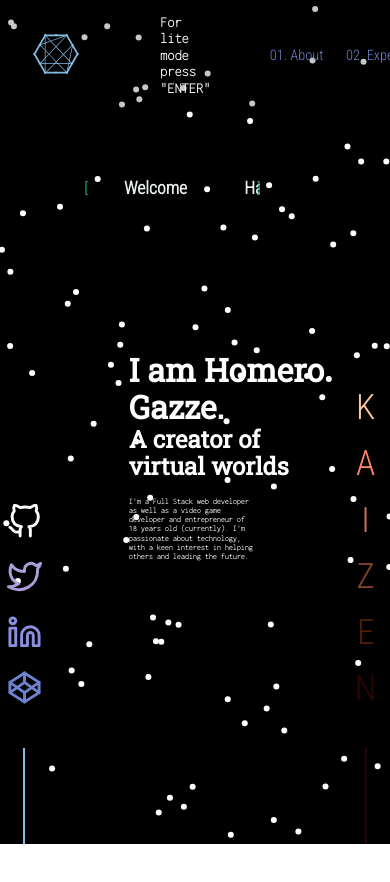
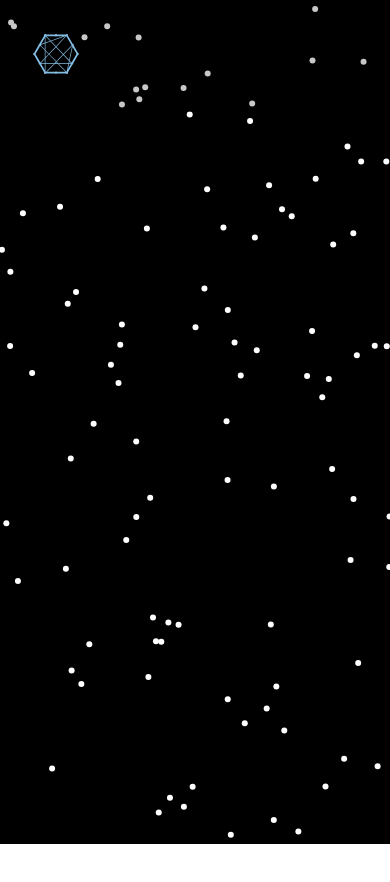
Before and after one commit to ChampiMagic/Portfolio, a React (Vite) app: page / in a window 390 px wide. Shown: the top 882 px of the page. After the commit the page ends 844 px from the top, so only its background shows below. Built offline with nearby package versions, Linux system fonts and the light colour scheme; a web font is replaced by a local one.

Commit message:
[NEW] Mobile Friendly Navigator created

```diff
--- a/src/App.tsx
+++ b/src/App.tsx
@@ -4,6 +4,9 @@ import Navigation from './components/navigation/navigation'
 import Article from './components/article/article'
 import AsideLeft from './components/asides/asideLeft/asideLeft'
 import AsideRight from './components/asides/asideRight/asideRight'
+
+//mobile
+import MobileNavigation from './mobileComponents/mobileNagivation/mobileNavigation'
 
 import StaticBackgroundParticles from './components/particles/StaticParticles'
 import AnimatedBackgroundParticles from './components/particles/AnimatedParticle'
@@ -42,10 +45,10 @@ export default function App(): JSX.Element {
       return () => {
         window.removeEventListener('keydown', handleUserKeyPress)
       }
-    } else { setLightMode(true) }
-
+    }
   })
 
+  if(window.innerWidth > 600) {
     return (
       <div className={style.body}>
 
@@ -63,3 +66,17 @@ export default function App(): JSX.Element {
 
      )
   }
+  else {
+    return (
+      <div className={style.body}>
+
+         <StaticBackgroundParticles />
+
+         <MobileNavigation />
+
+      </div>
+
+     )
+  }
+
+}
--- /dev/null
+++ b/src/mobileComponents/mobileNagivation/mobileNavigation.module.css
@@ -0,0 +1,110 @@
+@import url('https://fonts.googleapis.com/css2?family=Roboto:wght@100&display=swap');
+
+.nav {
+    display: flex;
+    justify-content: space-between;
+    align-items: center;
+    gap: 5em;
+    width: 100%;
+    height: 7em;
+    background-color: #00000038;
+    position: fixed;
+    top: 0;
+    left: 0;
+    transition: transform 550ms;
+    font-family: 'Roboto', sans-serif;
+    font-weight: lighter;
+    padding-left: 2em;
+    z-index: 10;
+}
+
+.navHidden {
+    transform: translateY(-10em);
+}
+
+.left {
+    margin:0;
+    background: none;
+    border: none
+}
+
+.icon {
+    font-size: clamp(3em, 7vw, 6em);
+    color: #83bde4;
+    cursor: var(--onScreenPress);
+    transition: 1s;
+}
+
+.left:hover .icon {
+    color: #cf1020;
+    transform: scaleX(1) scaleY(1) scaleZ(1) rotateX(180deg) rotateY(180deg) rotateZ(180deg) translateX(0px) translateY(0px) translateZ(0px) skewX(0deg) skewY(0deg);
+}
+
+.options {
+    position: fixed;
+    top: 0;
+    left: 0;
+    z-index: 11;
+    height: 100vh;
+    width: 60%;
+    background-color: #ffff;
+    padding: .5em;
+    transform: translateX(-250px);
+    transition: 1s
+}
+
+.left:hover .options {
+    transform: translateX(0);
+    box-shadow: 0, 0, 0, rgba(0, 0, 0, 0.5);
+}
+
+.navigateOptions > div {
+    display: flex;
+    align-items: center;
+    padding: .5em .5em;
+}
+
+.navigateOptions > div:hover {
+    background-color: #c8cfd4;
+}
+
+.navigateOptions > div > a {
+    margin-left: .5em;
+}
+
+.buttonContainer {
+    display: flex;
+    align-items: center;
+    padding: .5em .5em;
+}
+
+.buttonContainer > a {
+    text-decoration: none;
+    margin-left: .5em;
+}
+
+.optionIcon {
+    font-size: 2em;
+}
+
+.navigateOptions > div:hover > .optionIcon {
+    color: #cf1020;
+}
+
+.overlay {
+    position: fixed;
+    top: 0;
+    left: 0;
+    width: 100vw;
+    height: 100vh;
+    background-color: rgba(0, 0, 0, 0.5);
+    backdrop-filter: blur(2px);
+    visibility: hidden;
+    opacity: 0;
+    transition: 250ms
+}
+
+.left:hover .overlay {
+    visibility: visible;
+    opacity: 1;
+}
--- /dev/null
+++ b/src/mobileComponents/mobileNagivation/mobileNavigation.tsx
@@ -0,0 +1,89 @@
+import style from './mobileNavigation.module.css'
+import { Link } from 'react-scroll';
+import { FaConnectdevelop, FaPhoenixFramework } from 'react-icons/fa'
+import { MdWork } from 'react-icons/md'
+import { GrContact } from 'react-icons/gr'
+import { AiFillExclamationCircle } from 'react-icons/ai'
+import { ImProfile } from 'react-icons/im'
+import { useRef, useState, useEffect} from 'react';
+
+export default function MobileNavigation(): JSX.Element {
+
+    const [isDown, setIsDown] = useState<boolean>(false)
+
+    const nav = useRef<HTMLHeadingElement>(null);
+
+    let lastScrollY = window.scrollY;
+
+    window.addEventListener("scroll", () => {
+        if(lastScrollY <= window.scrollY && lastScrollY !== 0) {
+            setIsDown(true)
+        } else {
+            setIsDown(false)
+        }
+
+        lastScrollY = window.scrollY;
+    });
+
+
+    const options = useRef<HTMLDivElement>(null);
+    const overlay = useRef<HTMLDivElement>(null);
+
+    const onDisplay = () => {
+
+      if(options.current && overlay.current) {
+        options.current.style.transform = "translateX(0)";
+        overlay.current.style.visibility = "visible";
+        overlay.current.style.opacity = "1";
+      }
+
+    }
+
+    const onHiding = () => {
+
+      if(options.current && overlay.current) {
+        options.current.style.transform = "translateX(-250px)";
+        overlay.current.style.visibility = "hidden";
+        overlay.current.style.opacity = "0";
+      }
+
+    }
+
+
+    return (
+        <nav ref={nav} className={`${style.nav} ${isDown ? style.navHidden : null}`}>
+
+            <button onClick={onDisplay} className={style.left}>
+               <FaConnectdevelop className={style.icon}/>
+            </button>
+
+            <div ref={options} className={style.options}>
+                <div className={style.navigateOptions}>
+                        <div className={style.option_1}>
+                          <AiFillExclamationCircle className={style.optionIcon}/>
+                          <Link to="about" spy={true} smooth={true} duration={500} >About</Link>
+                        </div>
+                        <div className={style.option_2}>
+                          <FaPhoenixFramework className={style.optionIcon} />
+                          <Link to="experience" spy={true} smooth={true} duration={500} >Experience</Link>
+                        </div>
+                        <div className={style.option_3}>
+                          <MdWork className={style.optionIcon} />
+                          <Link to="projects" spy={true} smooth={true} duration={500} >Projects</Link>
+                        </div>
+                        <div className={style.option_4}>
+                          <GrContact className={style.optionIcon} />
+                          <Link to="contact" spy={true} smooth={true} duration={500} >Contact</Link>
+                        </div>
+                </div>
+
+                <div className={style.buttonContainer}>
+                    <ImProfile className={style.optionIcon} />
+                    <a href="/resume.pdf">Resume</a>
+                </div>
+               </div>
+               <div onClick={onHiding} ref={overlay} className={style.overlay}></div>
+
+        </nav>
+    )
+}
```
Lines whose indentation alone changed are shown as unchanged.
